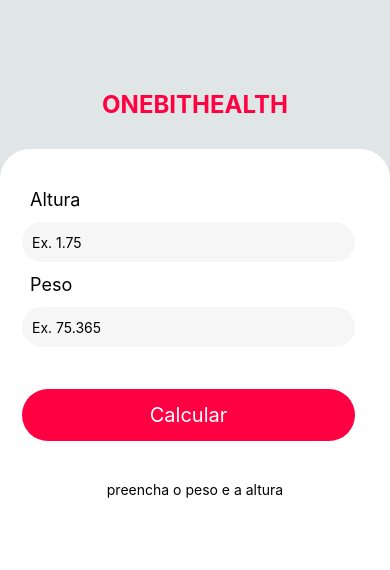
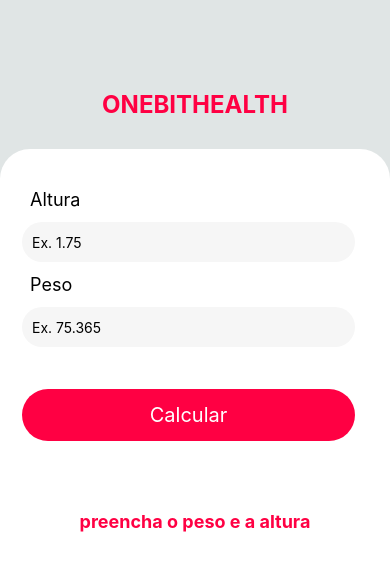
Before and after one commit to gabrielsouzas/onebithealth, a React Native app: screen / in a window 390 px wide. Shown: the top 570 px of the page. Built offline with nearby package versions, Linux system fonts and the light colour scheme.

Commit message:
Estilos Resultado

```diff
--- a/src/components/Form/ResultImc/index.js
+++ b/src/components/Form/ResultImc/index.js
@@ -1,11 +1,12 @@
 import React from "react";
 import { View, Text } from "react-native";
+import styles from "./style";
 
 export default function ResultImc(props) {
     return (
-        <View>
-            <Text>{props.messageResultImc}</Text>
-            <Text>{props.resultImc}</Text>
+        <View style={styles.resultImc}>
+            <Text style={styles.information}>{props.messageResultImc}</Text>
+            <Text style={styles.numberImc}>{props.resultImc}</Text>
         </View>
     );
 }
--- a/src/components/Form/ResultImc/style.js
+++ b/src/components/Form/ResultImc/style.js
@@ -0,0 +1,24 @@
+import { StyleSheet } from 'react-native'
+
+const styles = StyleSheet.create({
+    resultImc: {
+        flex: 1,
+        marginTop: 15,
+        paddingTop: 15,
+        borderRadius: 50,
+        alignItems: 'center',
+        width: '100%',
+    },
+    numberImc: {
+        fontSize: 48,
+        color: '#FF0043',
+        fontWeight: 'bold',
+    },
+    information: {
+        fontSize: 18,
+        color: '#FF0043',
+        fontWeight: 'bold',
+    }
+});
+
+export default styles;
```
